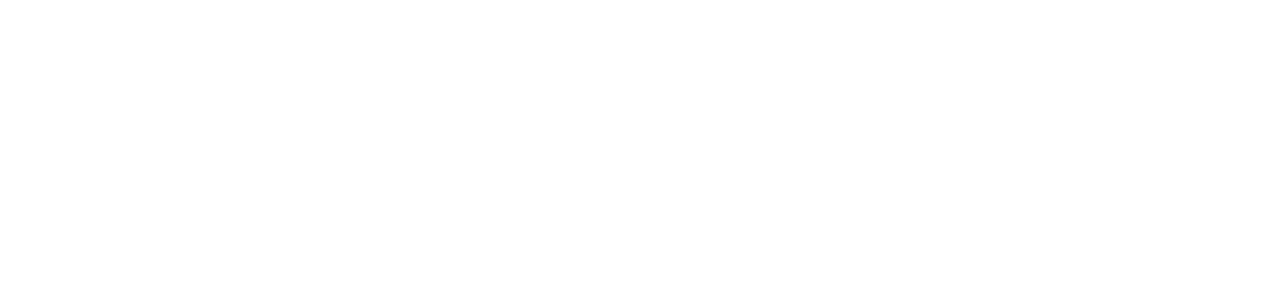
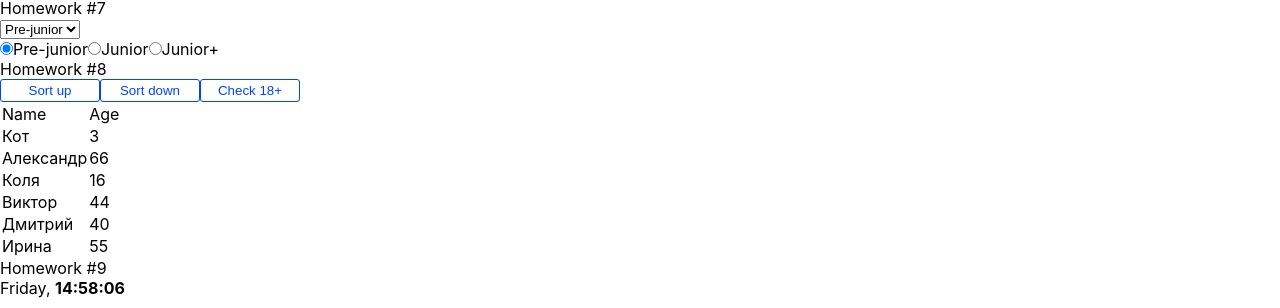
Before and after one commit to SlavaMryasov/hws2, a React (Create React App) app: page / in a window 1280 px wide. Shown: the part 1212-1520 px from the top of the page. Before the commit the page ends 800 px from the top, so only its background shows below. Built offline with nearby package versions, Linux system fonts and the light colour scheme.

Commit message:
HW9 debbug app

```diff
--- a/src/s1-main/App.tsx
+++ b/src/s1-main/App.tsx
@@ -20,10 +20,10 @@
             {/* <HW4 /> */}
 
             {/*при выполнении дз 5 и более - закомментировать здесь дз 1-4, так как они есть внутри дз 5*/}
-            {/* <HW5 />
+            <HW5 />
             <HW6 />
             <HW7 />
-            <HW8 /> */}
+            <HW8 />
             <HW9 />
         </div>
     )
```
